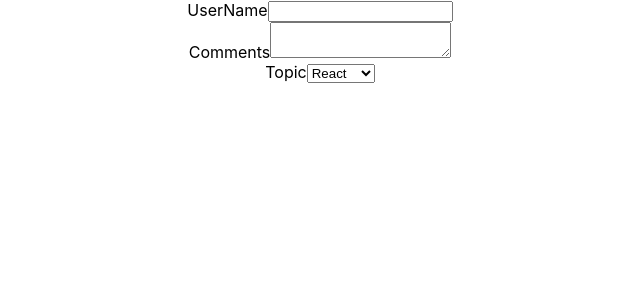
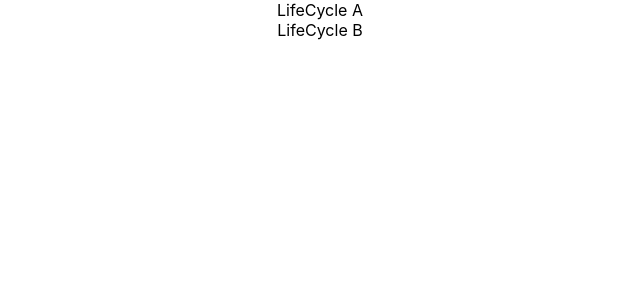
Before and after one commit to BetsybaDurai/react, a React (Create React App) app: page / in a window 1280 px wide. Shown: the top 300 px of the page, without its empty margins (320-960 px from the left). Built offline with nearby package versions, Linux system fonts and the light colour scheme.

Commit message:
lifecycle mounting component

```diff
--- a/src/App.js
+++ b/src/App.js
@@ -16,13 +16,15 @@ import Inline from './components/inline';
 import AppStyle from './components/AppStyle.css'
 import Style from './components/AppStyles.module.css'
 import Form from './components/Form';
+import LifeCycleA from './components/LifeCycleA';
 
 
 function App() {
   return (
     <div className="App">
 
-      <Form/>
+      {/* <Form/> */}
+      <LifeCycleA/>
       {/* <h1 className='error'>Error</h1>
       <h1 className={Style.success}>Success</h1>
 
--- a/src/components/Form.js
+++ b/src/components/Form.js
@@ -28,18 +28,25 @@ class Form extends Component {
             topic: event.target.value
         })
     }
-  render() {
+    handleSubmit = (event) => {
+
+        alert(`${this.state.username} ${this.state.comments} ${this.state.topic}`)
+        event.preventDefault();
+    }
+    render() {
+
+        const { username, comments, topic } = this.state;
     return (
-        <form>
+        <form onSubmit={this.handleSubmit}>
             <div>
                 <label>UserName</label>
-                <input type='text' value={this.state.username}
+                <input type='text' value={username}
                     onChange={this.handlerUsernameChange} />
             </div>
 
             <div>
                 <label>Comments</label>
-                <textarea value={this.state.comments}
+                <textarea value={comments}
                     onChange={this.handlerCommentsChange}>
 
                     </textarea>
@@ -47,12 +54,13 @@ class Form extends Component {
 
             <div>
                 <label>Topic</label>
-                <select value={this.state.topic} onChange={this.handleTopicChange}>
+                <select value={topic} onChange={this.handleTopicChange}>
                     <option value="React"> React</option>
                     <option value="Anguar"> Angular</option>
                     <option value="Vue"> Vue</option>
                 </select>
             </div>
+            <button type="submit">Submit</button>
      </form>
     )
   }
--- /dev/null
+++ b/src/components/LifeCycleA.js
@@ -0,0 +1,33 @@
+import React, { Component } from 'react'
+import LifeCycleB from './LifeCycleB'
+
+class LifeCycleA extends Component {
+
+    constructor(props) {
+      super(props)
+
+      this.state = {
+         name:'Betsyba'
+        }
+        console.log('Life Constructor')
+    }
+
+    static getDerivedStateFromProps(props, state) {
+        console.log('Life getDerivedStateFromProps')
+        return null
+    }
+
+    componentDidMount() { //executes at last
+        console.log('component did mount')
+    }
+    render() {
+      console.log('render')
+    return (
+        <div><div>LifeCycle A</div>
+        <LifeCycleB/>
+        </div>
+    )
+  }
+}
+
+export default LifeCycleA
--- /dev/null
+++ b/src/components/LifeCycleB.js
@@ -0,0 +1,30 @@
+import React, { Component } from 'react'
+
+class LifeCycleB extends Component {
+
+    constructor(props) {
+      super(props)
+
+      this.state = {
+         name:'San'
+        }
+        console.log('LifeB Constructor')
+    }
+
+    static getDerivedStateFromProps(props, state) {
+        console.log('LifeB getDerivedStateFromProps')
+        return null
+    }
+
+    componentDidMount() { //executes at last
+        console.log('component did mount B')
+    }
+    render() {
+      console.log('render B')
+    return (
+      <div>LifeCycle B</div>
+    )
+  }
+}
+
+export default LifeCycleB
```
